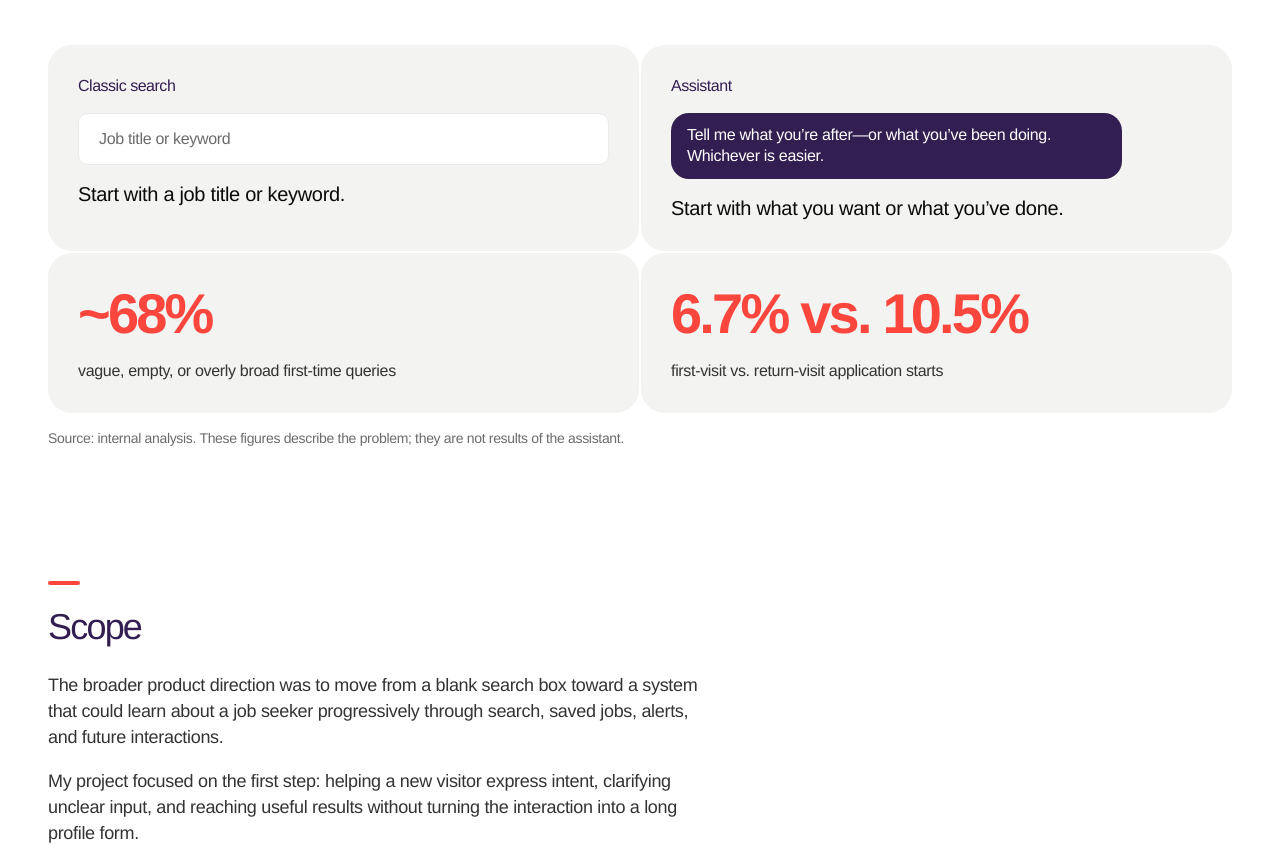
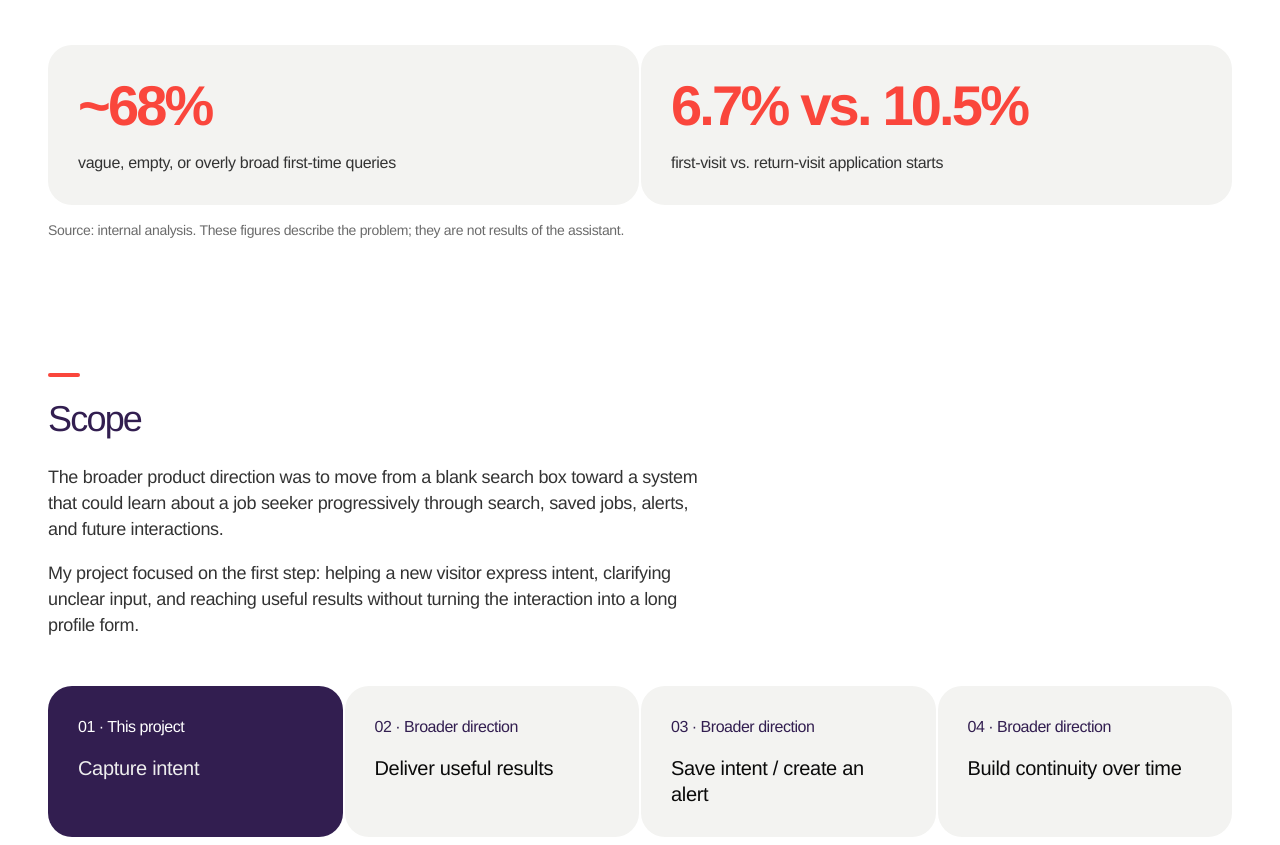
Before and after one commit to hognjenovic/portfolio, a plain HTML site: page projects/jobcloud.html in a window 1280 px wide. Shown: the part 2197-3042 px from the top of the page. Drawn offline with Linux system fonts and the light colour scheme; a web font is replaced by a local one.

Commit message:
Remove the classic search vs assistant panels from the problem section
The metric panels remain.

Co-Authored-By: Claude Opus 5.5 <noreply@anthropic.com>

```diff
--- a/css/styles.css
+++ b/css/styles.css
@@ -763,9 +763,7 @@ button { font: inherit; letter-spacing: inherit; color: inherit; background: non
 .shot--tall { aspect-ratio: 3 / 4; }
 .shot--hero { aspect-ratio: 1344 / 800; border-radius: var(--radius-lg); }
 
-/* Schematic search field and chat bubbles (diagrams, not product screenshots) */
-.mock-field { padding: var(--space-16) var(--space-20); border: 1px solid var(--color-line); border-radius: var(--radius-sm); background: var(--color-bg); color: var(--color-ink-faint); }
-
+/* Chat bubbles for conversation examples (diagrams, not product screenshots) */
 .bubble { max-width: 85%; padding: var(--space-12) var(--space-16); border-radius: 18px; line-height: 1.3; }
 .bubble--user { align-self: flex-end; border: 1px solid var(--color-line); background: var(--color-bg); color: var(--color-ink); }
 .bubble--assistant { align-self: flex-start; background: var(--color-primary); color: var(--color-on-primary); }
--- a/projects/jobcloud.html
+++ b/projects/jobcloud.html
@@ -62,18 +62,8 @@
         <p>Internal analysis suggested that approximately 68% of first-time queries were vague, empty, or overly broad. First-visit application starts were 6.7%, compared with 10.5% on return visits. These figures established the context for the opportunity; they do not show that the assistant improved conversion.</p>
       </div>
 
-      <!-- VISUAL 2: the blank-box problem -->
+      <!-- VISUAL 2: problem-context metrics -->
       <div class="panels">
-        <div class="panel">
-          <p class="panel__label">Classic search</p>
-          <div class="mock-field">Job title or keyword</div>
-          <p class="panel__title">Start with a job title or keyword.</p>
-        </div>
-        <div class="panel">
-          <p class="panel__label">Assistant</p>
-          <div class="bubble bubble--assistant">Tell me what you’re after—or what you’ve been doing. Whichever is easier.</div>
-          <p class="panel__title">Start with what you want or what you’ve done.</p>
-        </div>
         <div class="panel">
           <p class="metric__value">~68%</p>
           <p>vague, empty, or overly broad first-time queries</p>
```
